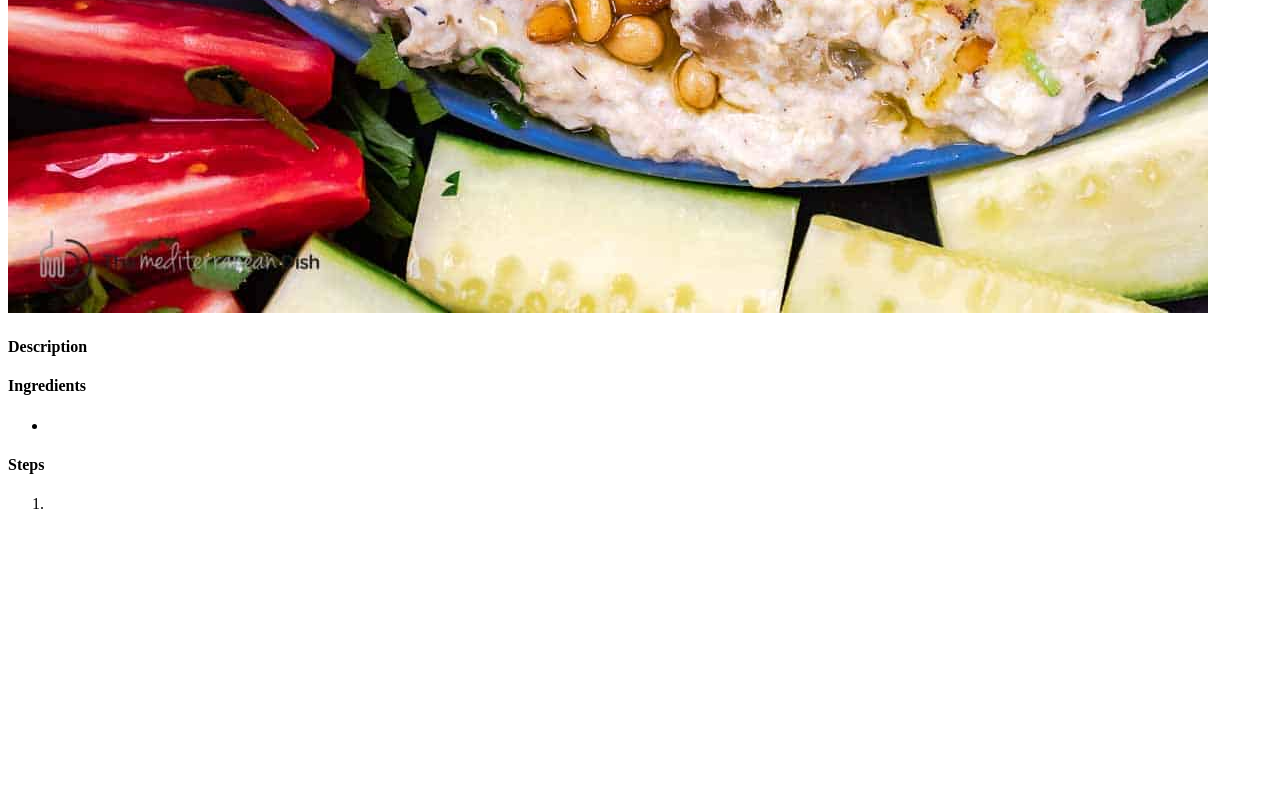
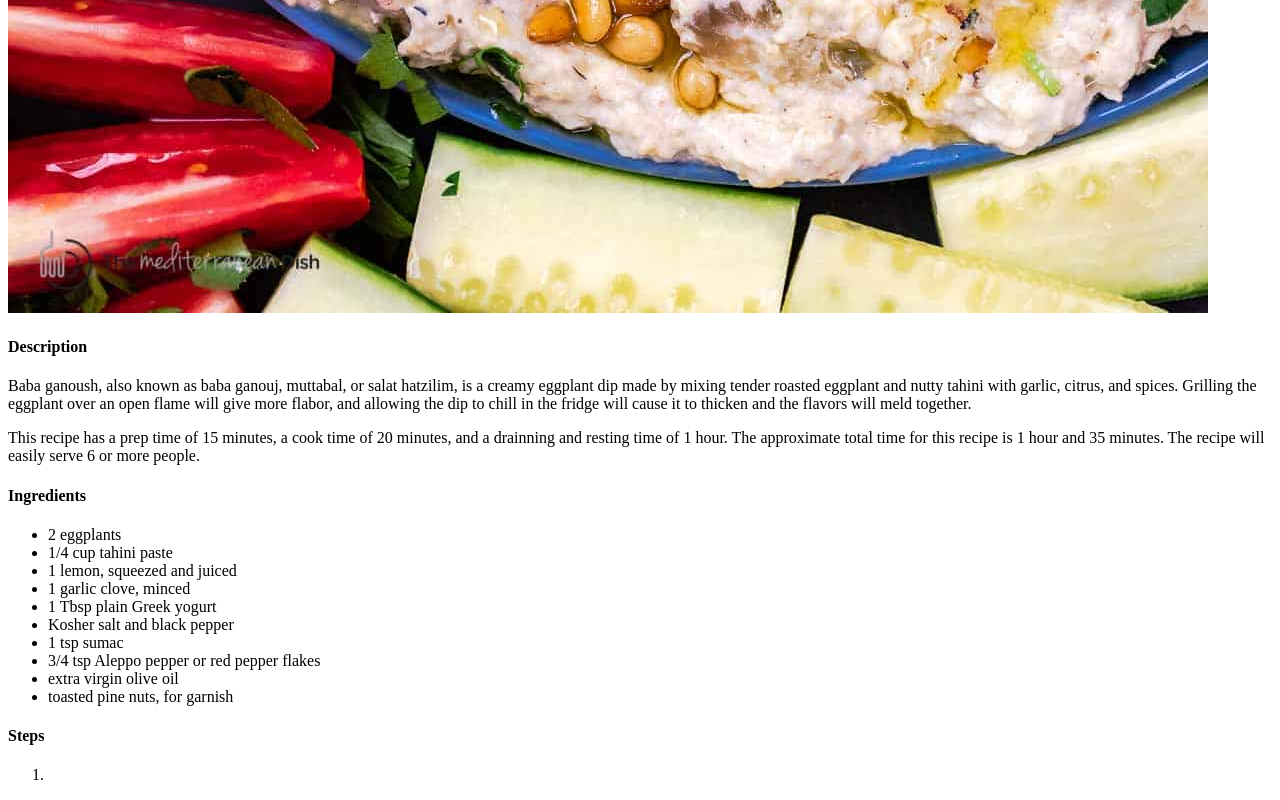
Before and after one commit to jyork2468/odin-recipes, a plain HTML site: page recipes/baba-ganoush.html in a window 1280 px wide. Shown: the part 1567-2367 px from the top of the page. Before the commit the page ends 2096 px from the top, so only its background shows below. Drawn offline with Linux system fonts and the light colour scheme.

Commit message:
Added descriptive paragraph and ingredients

```diff
--- a/recipes/baba-ganoush.html
+++ b/recipes/baba-ganoush.html
@@ -10,11 +10,20 @@
     <h1>Baba Ganoush</h1>
     <img src="../images/baba-ganoush.jpg" alt="Baba Ganoush in a bowl">
     <h4>Description</h4>
-    <p></p>
-    <p></p>
+    <p>Baba ganoush, also known as baba ganouj, muttabal, or salat hatzilim, is a creamy eggplant dip made by mixing tender roasted eggplant and nutty tahini with garlic, citrus, and spices. Grilling the eggplant over an open flame will give more flabor, and allowing the dip to chill in the fridge will cause it to thicken and the flavors will meld together.</p>
+    <p>This recipe has a prep time of 15 minutes, a cook time of 20 minutes, and a drainning and resting time of 1 hour. The approximate total time for this recipe is 1 hour and 35 minutes. The recipe will easily serve 6 or more people.</p>
     <h4>Ingredients</h4>
     <ul>
-        <li></li>
+        <li>2 eggplants</li>
+        <li>1/4 cup tahini paste</li>
+        <li>1 lemon, squeezed and juiced</li>
+        <li>1 garlic clove, minced</li>
+        <li>1 Tbsp plain Greek yogurt</li>
+        <li>Kosher salt and black pepper</li>
+        <li>1 tsp sumac</li>
+        <li>3/4 tsp Aleppo pepper or red pepper flakes</li>
+        <li>extra virgin olive oil</li>
+        <li>toasted pine nuts, for garnish</li>
     </ul>
     <h4>Steps</h4>
     <ol>
```
